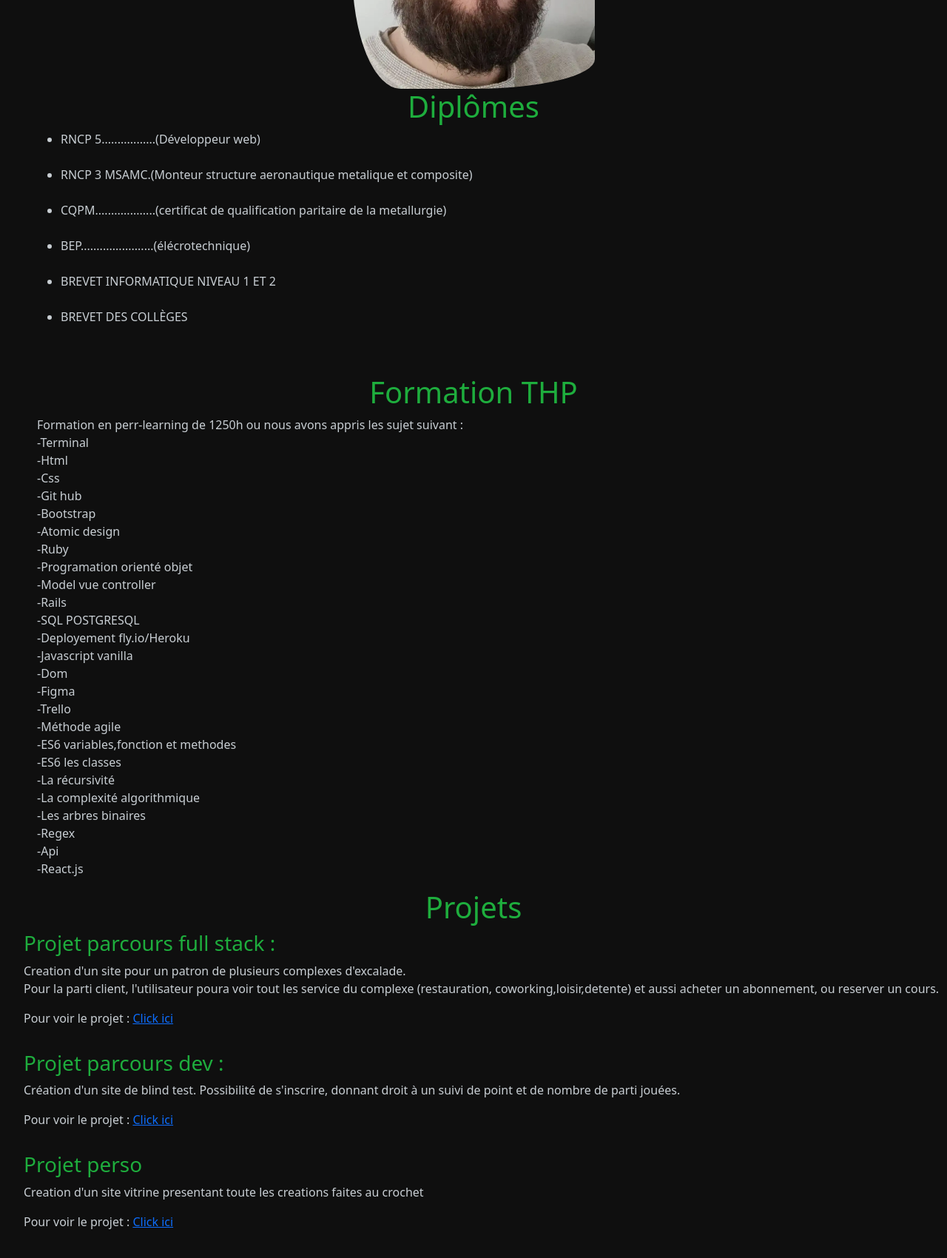
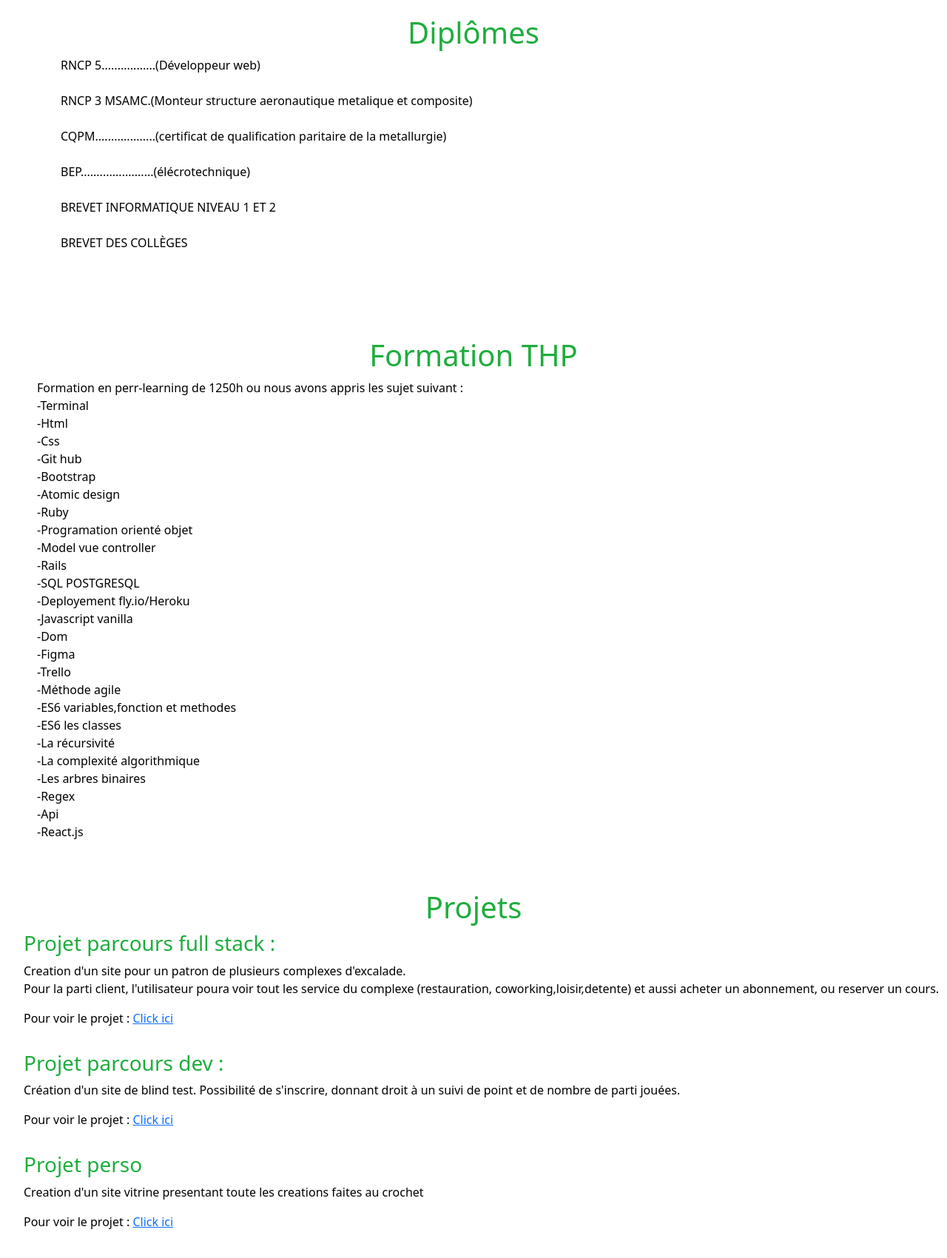
Before and after one commit to thimibka/Portfolio, a website: page index.html in a window 1280 px wide. Shown: the part 700-2400 px from the top of the page at 74% size. Drawn offline with nearby package versions, Linux system fonts and the light colour scheme.

Commit message:
launch portfolio

```diff
--- a/index.html
+++ b/index.html
@@ -8,14 +8,11 @@
   <link href="https://cdn.jsdelivr.net/npm/bootstrap@5.3.2/dist/css/bootstrap.min.css" rel="stylesheet"
     integrity="sha384-T3c6CoIi6uLrA9TneNEoa7RxnatzjcDSCmG1MXxSR1GAsXEV/Dwwykc2MPK8M2HN" crossorigin="anonymous">
   <link rel="stylesheet" href="style.css">
-  <!-- script js -->
-  <script src="https://cdn.jsdelivr.net/npm/bootstrap@5.3.2/dist/js/bootstrap.bundle.min.js"
-    integrity="sha384-C6RzsynM9kWDrMNeT87bh95OGNyZPhcTNXj1NW7RuBCsyN/o0jlpcV8Qyq46cDfL"
-    crossorigin="anonymous"></script>
+
   <title>Document</title>
 </head>
 
-<body>
+<body data-spy="scroll" data-target=".navbar" data-offset="50">
   <nav class="navbar fixed-top navbar-expand-lg bg-body-tertiary">
     <div class="container-fluid">
       <a class="navbar-brand text-primary" href="#">Portfolio</a>
@@ -63,7 +60,7 @@
       </p>
     </div>
   </div>
-  <div class="container-image">
+  <div class="image-presentation">
     <div id="image"><img src="./picture/moi.webp">
     </div>
   </div>
@@ -71,17 +68,25 @@
     <div id="title-diplomes">
       <h1>Diplômes</h1>
     </div>
+
     <div id="text-diplomes">
       <ul>
-        <li>RNCP 5.................(Développeur web) </li><br>
-        <li>RNCP 3 MSAMC.(Monteur structure aeronautique metalique et composite) </li><br>
-        <li>CQPM...................(certificat de qualification paritaire de la metallurgie) </li><br>
-        <li>BEP.......................(élécrotechnique)</li><br>
-        <li>BREVET INFORMATIQUE NIVEAU 1 ET 2</li><br>
-        <li>BREVET DES COLLÈGES</li>
+        <li id="diplome-1" onmouseover="showImage(1)" onmouseout="hideImage(1)">RNCP 5.................(Développeur web)
+        </li><br>
+        <li id="diplome-2" onmouseover="showImage(2)" onmouseout="hideImage(2)">RNCP 3 MSAMC.(Monteur structure
+          aeronautique
+          metalique et composite) </li><br>
+        <li id="diplome-3" onmouseover="showImage(3)" onmouseout="hideImage(3)">CQPM...................(certificat de
+          qualification paritaire de la metallurgie) </li><br>
+        <li id="diplome-4" onmouseover="showImage(4)" onmouseout="hideImage(4)">
+          BEP.......................(élécrotechnique)
+        </li><br>
+        <li id="diplome-5" onmouseover="showImage(5)" onmouseout="hideImage(5)">BREVET INFORMATIQUE NIVEAU 1 ET 2</li>
+        <br>
+        <li id="diplome-6" onmouseover="showImage(6)" onmouseout="hideImage(6)">BREVET DES COLLÈGES</li>
       </ul>
     </div>
-  </div>
+
     <div id="formation">
       <div id="title-formation">
         <h1>Formation THP</h1>
@@ -122,9 +127,9 @@
         <h1>Projets</h1>
       </div>
       <div id="link-projets">
-      <div class="link">
         <ul>
-          <h3>Projet parcours full stack :</h3>
+          <h3 id="projet-1" onmouseover="showImageProjet(1)" onmouseout="hideImageProjet(1)">Projet parcours full stack
+            :</h3>
           <p>Creation d'un site pour un patron de plusieurs complexes d'excalade.<br>
             Pour la parti client, l'utilisateur poura voir tout les service du complexe (restauration,
             coworking,loisir,detente)
@@ -132,20 +137,23 @@
           <p>Pour voir le projet : <a href=" https://theclimbingproject.herokuapp.com/">Click ici</a></p>
         </ul>
         <ul>
-          <h3>Projet parcours dev :</h3>
-          <p>Création d'un site de blind test. Possibilité de s'inscrire, donnant droit à un suivi de point et de nombre
+          <h3 id="projet-2" onmouseover="showImageProjet(2)" onmouseout="hideImageProjet(2)">Projet parcours dev :</h3>
+          <p>Création d'un site de blind test. Possibilité de s'inscrire, donnant droit à un suivi de point et de
+            nombre
             de parti jouées. </p>
           <p>Pour voir le projet : <a href="https://musicdetective.vercel.app/"> Click ici </a></p>
         </ul>
         <ul>
-          <h3>Projet perso</h3>
+          <h3 id="projet-3" onmouseover="showImageProjet(3)" onmouseout="hideImageProjet(3)">Projet perso</h3>
           <p>Creation d'un site vitrine presentant toute les creations faites au crochet</p>
           <p>Pour voir le projet : <a href="https://crochets-de-marinette.vercel.app/">Click ici</a> </p>
         </ul>
       </div>
-      </p>
     </div>
-  </div>
+    <script src="https://cdn.jsdelivr.net/npm/bootstrap@5.3.2/dist/js/bootstrap.bundle.min.js"
+      integrity="sha384-C6RzsynM9kWDrMNeT87bh95OGNyZPhcTNXj1NW7RuBCsyN/o0jlpcV8Qyq46cDfL"
+      crossorigin="anonymous"></script>
+    <script src="scrollspy.js"></script>
 </body>
 
 </html>
--- /dev/null
+++ b/scrollspy.js
@@ -0,0 +1,86 @@
+document.addEventListener("DOMContentLoaded", function () {
+  const scrollSpy = new bootstrap.ScrollSpy(document.body, {
+    target: ".navbar",
+    offset: 50,
+  });
+});
+
+let image = document.getElementById("image");
+image.addEventListener(
+  "mouseenter",
+  function (event) {
+    event.target.style.width = "50vw";
+    event.target.style.height = "50vh";
+
+    image.addEventListener(
+      "mouseleave",
+      function (event) {
+        event.target.style.width = "";
+        event.target.style.height = "";
+      },
+      500
+    );
+  },
+  false
+);
+
+function showImage(index) {
+  let image = document.getElementById("image-diplome-" + index);
+  if (image) {
+    image.style.display = "block";
+  }
+}
+
+function hideImage(index) {
+  let image = document.getElementById("image-diplome-" + index);
+  if (image) {
+    image.style.display = "none";
+  }
+}
+
+document.addEventListener("DOMContentLoaded", function () {
+  let ul = document.getElementById("text-diplomes").querySelector("ul");
+
+  for (let i = 1; i <= 6; i++) {
+    let li = document.getElementById("diplome-" + i);
+    let img = document.createElement("img");
+    img.id = "image-diplome-" + i;
+    img.className = "diplome-image";
+    img.src = "picture/diplomes/image" + i + ".jpg";
+    img.alt = "Image " + i;
+
+    li.appendChild(img);
+    li.classList.add("diplome-title-container");
+
+  }
+});
+
+function showImageProjet(index) {
+  let image = document.getElementById("image-projet-" + index);
+  if (image) {
+    image.style.display = "block";
+  }
+}
+
+function hideImageProjet(index) {
+  let image = document.getElementById("image-projet-" + index);
+  if (image) {
+    image.style.display = "none";
+  }
+}
+
+document.addEventListener("DOMContentLoaded", function () {
+  let ul = document.getElementById("link-projets").querySelector("ul");
+  for (let i = 1; i <= 3; i++) {
+    let titreProjet = document.getElementById("projet-" + i);
+    let img = document.createElement("img");
+
+    img.id = "image-projet-" + i;
+    img.className = "projet-image";
+    img.src = "picture/projets/image" + i + ".jpg";
+    img.alt = "Projet Image " + i;
+
+    titreProjet.appendChild(img);
+    titreProjet.classList.add("projet-title-container");
+  }
+});
--- a/style.css
+++ b/style.css
@@ -1,9 +1,12 @@
 * {
-  background-color: rgb(15, 15, 15);
+  background-color: rgb(255, 255, 255);
+}
+body {
+  position: relative;
 }
 p,
 li {
-  color: rgb(200, 206, 211);
+  color: rgb(0, 0, 0);
 }
 h1,
 h3 {
@@ -29,7 +32,7 @@
   text-align: center;
 }
 
-.container-image {
+.image-presentation {
   height: 100%;
   width: 100%;
   display: flex;
@@ -38,12 +41,12 @@
 #image {
   display: flex;
   justify-content: center;
-  height: 50vh;
-  max-width: 25vw;
+  height: 25vh;
+  width: 25vw;
 }
-img {
+/* img {
   border-radius: 50% 20% / 10% 40%;
-}
+} */
 
 #diplomes {
   display: flex;
@@ -52,11 +55,9 @@
 #title-diplomes {
   display: flex;
   justify-content: center;
-
 }
 #text-diplomes {
   margin-left: 50px;
-
   display: flex;
   justify-content: start;
 }
@@ -69,7 +70,6 @@
   display: flex;
   justify-content: center;
   margin-top: 50px;
-
 }
 #text-formation {
   margin-left: 50px;
@@ -85,8 +85,40 @@
   display: flex;
   justify-content: center;
 }
-.link {
+#link-projets {
   display: flex;
   flex-direction: column;
   justify-content: end;
 }
+#presentation,
+#diplomes,
+#formation,
+#projets {
+  padding-top: 50px;
+}
+
+#text-diplomes li {
+  cursor: pointer;
+}
+
+.projet-title-container {
+  display: flex;
+  flex-direction: column;
+  align-items: start;
+}
+.projet-image {
+  width: 30vw;
+  height: auto;
+  display: none;
+  margin-top: 10px;
+}
+.diplome-title-container {
+  display: flex;
+  flex-direction: column;
+  align-items: start;
+}
+.diplome-image {
+  width: 30vw;
+  height: auto;
+  display: none;
+}
```
Also changed, not shown: picture/diplomes/image1.jpg (added), picture/diplomes/image2.jpg (added), picture/diplomes/image3.jpg (added), picture/diplomes/image4.jpg (added), picture/diplomes/image5.jpg (added), picture/diplomes/image6.jpg (added), picture/projets/image2.jpg (added), picture/projets/image3.jpg (added), 1 other file. Lines whose indentation alone changed are shown as unchanged.
